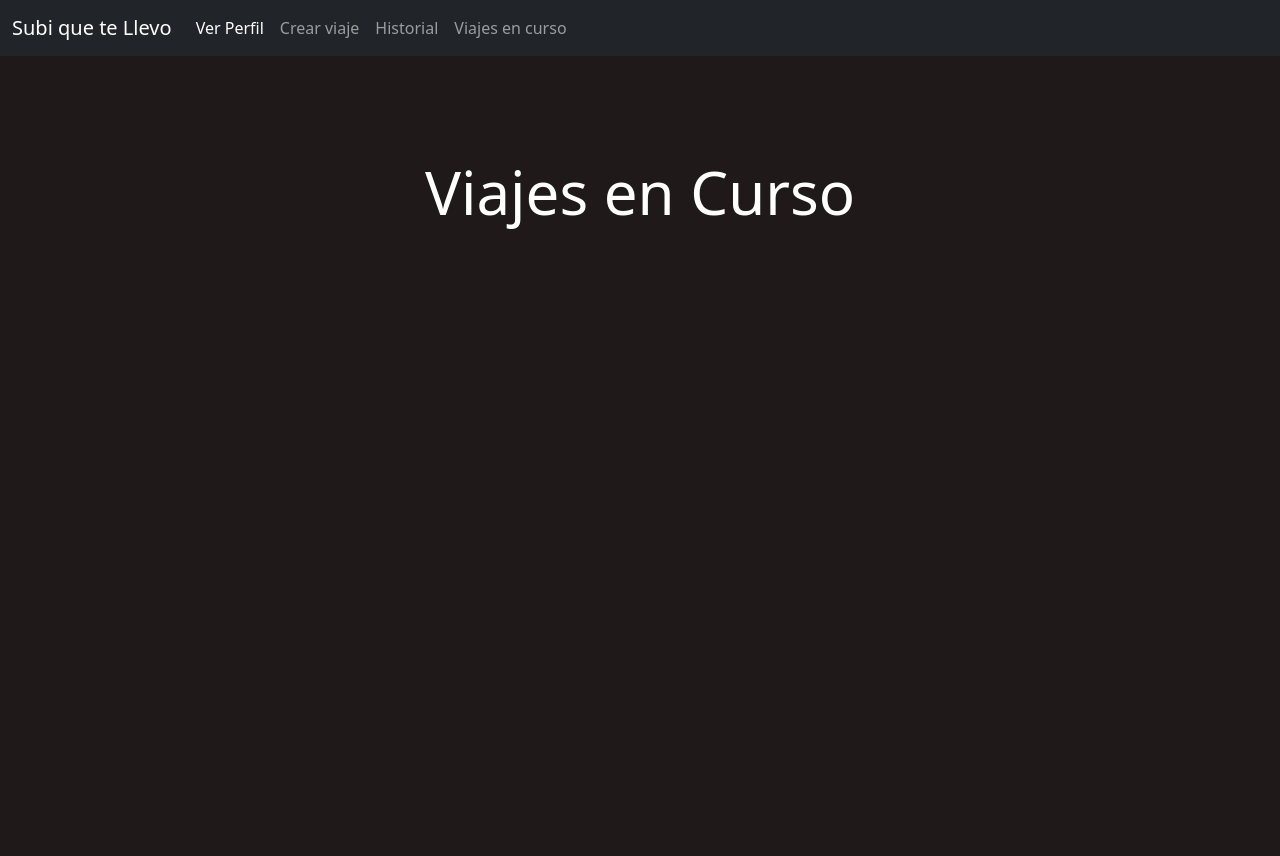
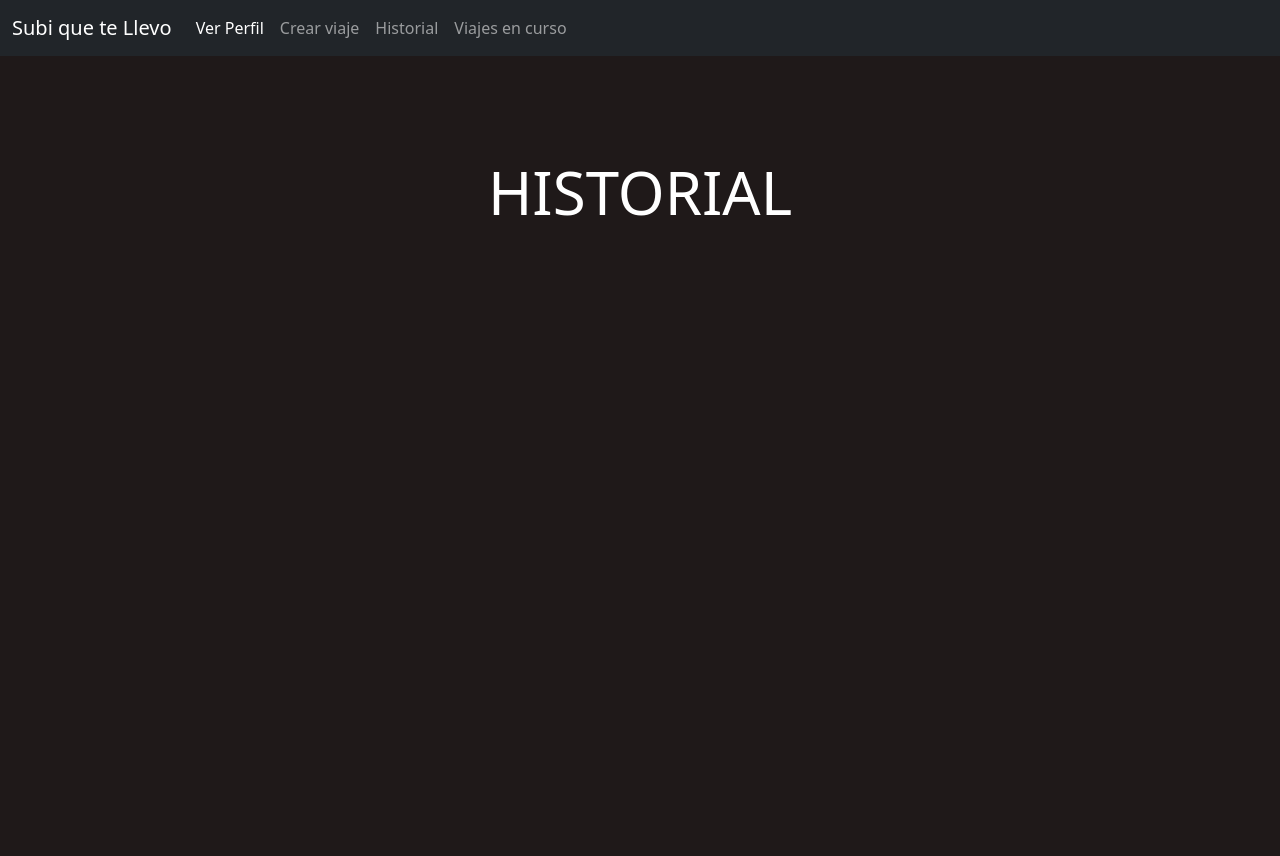
Before and after one commit to FedericoNagual/Subi-que-te-llevo, a Flask app: page /historial in a window 1280 px wide. Run offline with Flask 2, Linux system fonts and the light colour scheme; data that the repository does not hold is empty; parts of the project's set-up code (start-up, migrations or seed data) failed here and were passed over.

```diff
--- a/app.py
+++ b/app.py
@@ -160,12 +160,16 @@ def cancelar():
     if request.method == 'POST':
         viaje = request.form.get('viaje')
         viaje = json.loads(viaje)
-        cursor.execute("UPDATE viaje SET EstadoViaje_ID = 3 WHERE ID = {}".format(viaje))
+        cursor.execute("UPDATE Viaje SET EstadoViaje_ID = 3 WHERE ID = {}".format(viaje))
         conn.commit()
         sendContactForm()
 
         return redirect(url_for('historial'))
 
+@app.route("/modificar", methods=["GET","POST"])
+def modificar():
+    return redirect(url_for('historial'))
+
 if __name__ == '__main__':
     #app.run(port=5530, debug=True)
     init_gui(app, width=360, height=640, window_title="Subi Que Te Llevo" )
--- a/static/js/index.js
+++ b/static/js/index.js
@@ -6,7 +6,7 @@ $('.canc').click(function(){
         "/cancelar",
         {viaje:viaje},
         function(data){
-
+            window.location = "/historial"
         }
     )
 })
--- a/templates/historial.html
+++ b/templates/historial.html
@@ -4,7 +4,7 @@
 
       <main class="viajes" id="viajes">
         <div class="max-width">
-            <h2 class="title"><span>Viajes en Curso</span></h2>
+            <h2 class="title"><span>HISTORIAL</span></h2>
             <div class="viaje-content">
               {%for viaje in viajes_front%}
               <div class="card">
```
